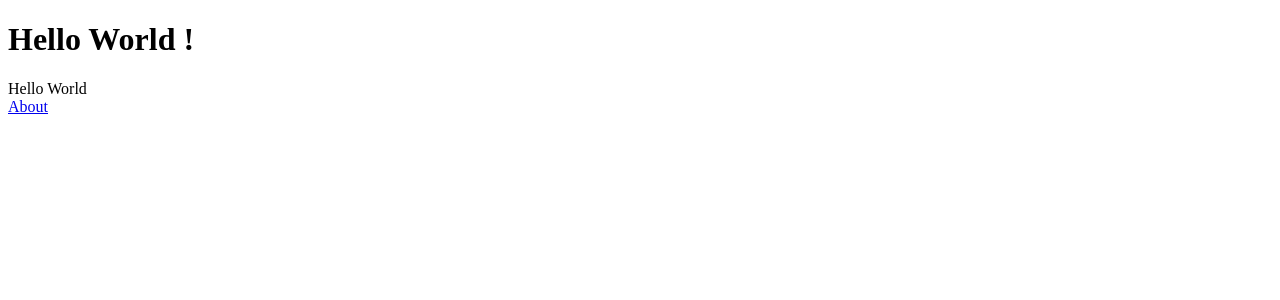
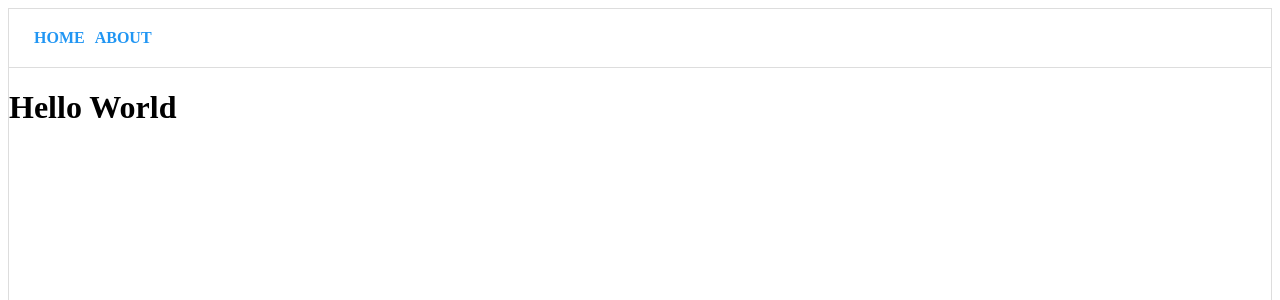
Before and after one commit to saratonite/hello-next, a Next.js app: page / in a window 1280 px wide. Shown: the top 300 px of the page. Built offline with nearby package versions, Linux system fonts and the light colour scheme.

Commit message:
:fire: Add Header and Layout component :boom:

```diff
--- /dev/null
+++ b/components/header.js
@@ -0,0 +1,20 @@
+import Link from 'next/link'
+
+const layoutStyle = {
+  padding: 20,
+  borderBottom: '1px solid #DDD'
+}
+
+const linkStyle = {
+    margin:"2px 5px",
+    color:"#2196F3",
+    textDecoration:"none",
+    fontWeight: "bold"
+}
+
+export default ()=> (
+    <div style={ layoutStyle }>
+        <Link  href="/"><a style={ linkStyle }>HOME</a></Link>
+        <Link  href="/about"><a style={ linkStyle }>ABOUT</a></Link>
+    </div>
+)
--- a/components/hello.js
+++ b/components/hello.js
@@ -1,6 +1,6 @@
 export default () => (
-  <div>
+  <h1>
 	Hello World
-  </div>
+  </h1>
 
 )
--- /dev/null
+++ b/components/layout.js
@@ -0,0 +1,21 @@
+import Header from './header'
+
+const layoutStyle = {
+    border: " 1px solid #ddd",
+    display: "flex",
+    flexDirection: "column",
+    minHeight:"100vh"
+}
+
+const layout = (props) => (
+    <div style={ layoutStyle }>
+        <Header/>
+        <div style={{"flexGrow":1}}>
+            { props.children }
+        </div>
+
+    </div>
+
+)
+
+export default layout;
--- a/pages/index.js
+++ b/pages/index.js
@@ -1,10 +1,10 @@
 import Link from 'next/link'
-import Hello from '../components/hello';
+import Hello from '../components/hello'
+import Layout from '../components/layout'
 
 export default () =>(
-    <div>
-        <h1>Hello World !</h1>
+    <Layout>
+
         <Hello/>
-        <Link href="/about"><a>About</a></Link>
-    </div>
+    </Layout>
 )
```
Also changed, not shown: pages/about.js (+4 -3 lines).
